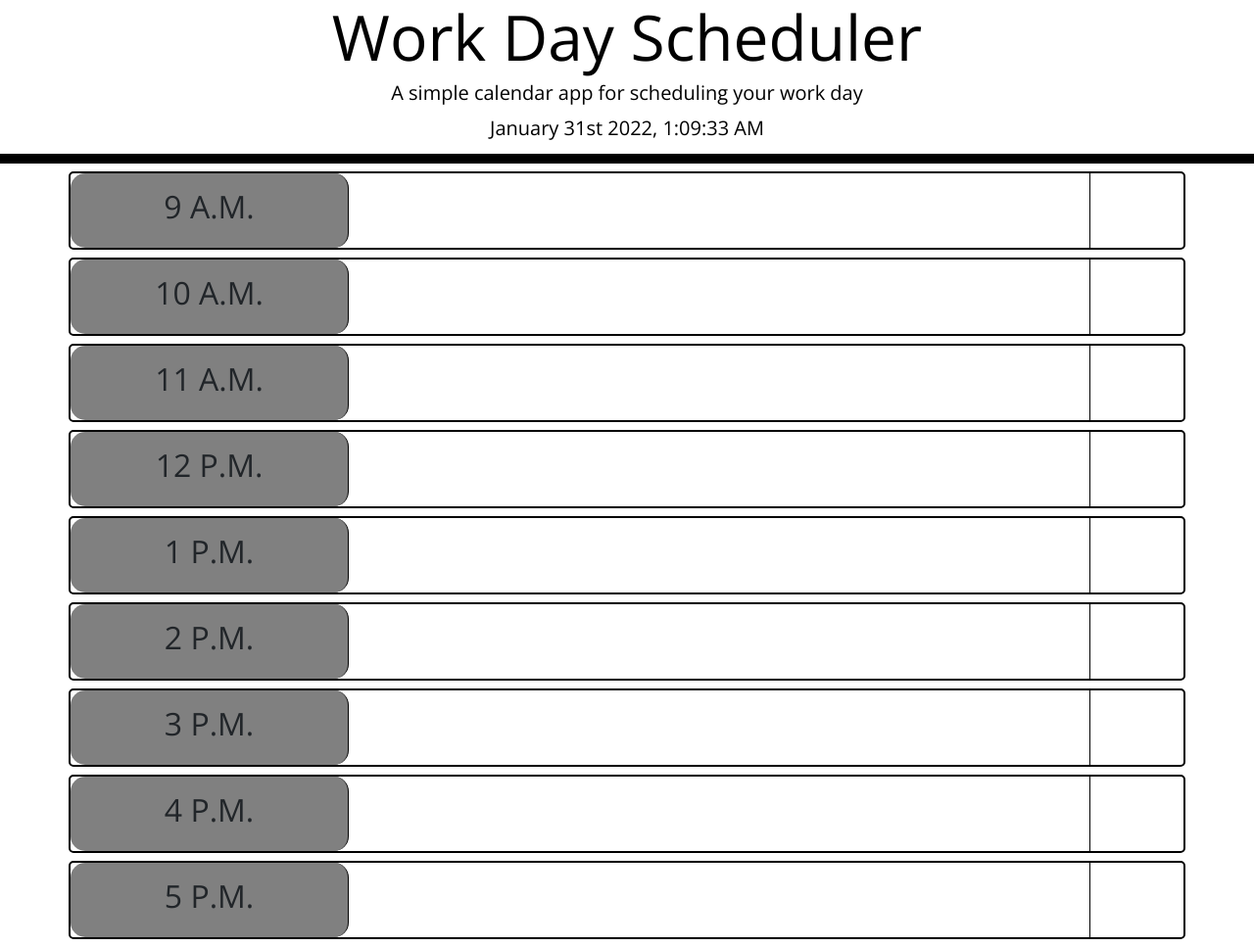
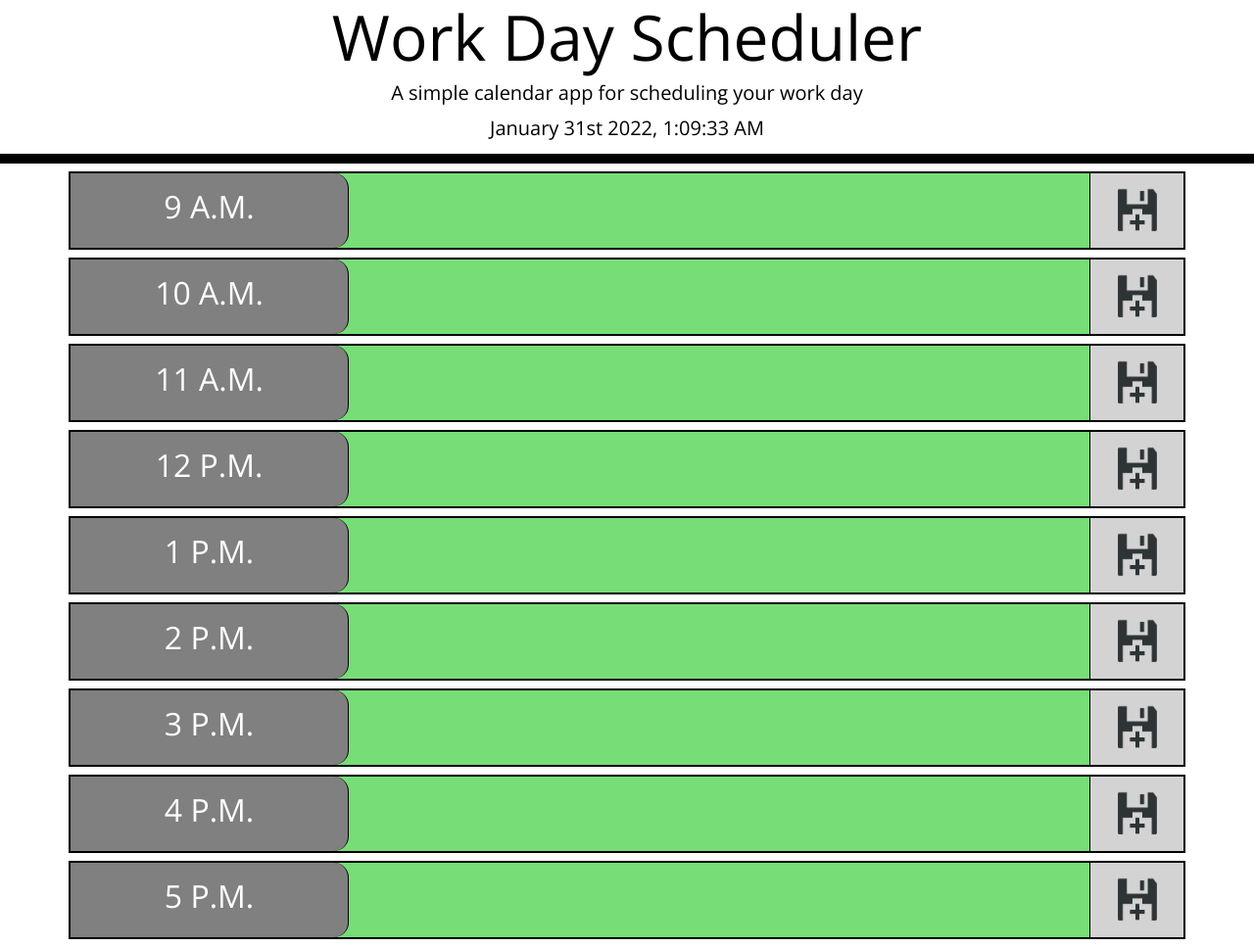
Before and after one commit to djmarcy/pt-planner, a plain HTML site: page index.html in a window 1280 px wide. Shown: the whole page at 98% size. Drawn offline with nearby package versions, Linux system fonts and the light colour scheme.

Commit message:
Moment functionality (timer in jumbotron and time-dependent background colors)

```diff
--- a/Assets/css/style.css
+++ b/Assets/css/style.css
@@ -31,7 +31,7 @@ textarea {
 
 .time-block {
   text-align: center;
-  border-radius: 15px;
+  border-radius: 0 15px 15px 0;
   display: flex;
   justify-content: center;
   background-color: gray;
@@ -49,8 +49,6 @@ textarea {
 .row {
   white-space: pre-wrap;
   height: 80px;
-  border: 2.5px solid black;
-  border-radius: 5px;
 }
 
 .hour {
@@ -60,12 +58,12 @@ textarea {
 }
 
 .past {
-  background-color: #d3d3d3;
+  background-color: #ff6961;
   color: white;
 }
 
 .present {
-  background-color: #ff6961;
+  background-color: #d3d3d3;
   color: white;
 }
 
@@ -75,9 +73,8 @@ textarea {
 }
 
 .saveBtn {
-  border-left: 1px solid black;
-  border-top-right-radius: 15px;
-  border-bottom-right-radius: 15px;
+  border-left: 1px solid #77dd77;
+  border-radius: 15px;
   background-color: #06aed5;
   color: white;
 }
@@ -86,3 +83,36 @@ textarea {
   font-size: 20px;
   transition: all 0.3s ease-in-out;
 }
+
+.event-block {
+  display: flex;
+  justify-content: center;
+  align-content: center;
+}
+
+input {
+  background-color: inherit;
+  border: none;
+  width: 100%;
+  height: 100%;
+}
+
+.save-block {
+  display: flex;
+  justify-content: center;
+  align-items: center;
+  background-color: #d3d3d3;
+}
+
+.save-img {
+  width: 66%;
+  height: 66%;
+}
+
+.save-img:hover {
+  cursor: pointer;
+}
+
+.hour-block {
+  border: solid 2px black;
+}
--- a/Assets/js/script.js
+++ b/Assets/js/script.js
@@ -1,10 +1,13 @@
 // Variables
 let timeBlock = document.getElementById("currentDay");
 let time = null;
+let currentTime = moment().format("H")
+let hour = document.querySelectorAll("[data-time]")
 
 // MomentJS & setInterval to ensure accurate timer
 // Display current time on page load or function updateTime refresh
 timeBlock.textContent = time;
+console.log(moment().format("h"));
 
 // Grab time on page load, and ensure after every setInterval iteration the time is re-pulled from moment JS and properly updated
 function updateTime() {
@@ -17,12 +20,17 @@ updateTime();
 setInterval(updateTime, 1000);
 
 // Conditional formatting to make rows in planner glow red for times already past, grey for the current hour, and green for times later in the day
-if (currentTime > moment().format("h")) {
-  console.log("do something");
-} else if (currentTime < moment().format("h")) {
-  console.log("do something else");
-} else {
-  console.log("do something entirely different");
+for (i = 0; i < hour.length; i++) {
+
+  let scheduledTime = parseInt(hour[i].dataset.time)
+
+  if (currentTime > scheduledTime) {
+    hour[i].classList.add("past")
+  } else if (currentTime < scheduledTime) {
+    hour[i].classList.add("future")
+  } else {
+    hour[i].classList.add("present")
+  }
 }
 
 // Local storage set/retrieval for events planned for the day
--- a/index.html
+++ b/index.html
@@ -28,58 +28,78 @@
     </header>
     <div class="container">
       <!-- Timeblocks go here -->
-      <div class="row my-2">
+      <div class="row hour-block my-2" data-time="9">
         <div class="time-block col-md-3"><h2>9 A.M.</h2></div>
-        <div class="event-block col-md-8"></div>
-        <div class="save-block col-md-1"></div>
+        <div class="event-block col-md-8">
+          <input type="textarea" name="textarea9" class="textarea">
+        </div>
+        <div class="save-block col-md-1">
+          <img src="./assets/imgs/icon-pack-2129743.png" alt="Save button" class="save-img">
+        </div>
       </div>
 
-      <div class="row my-2">
+      <div class="row hour-block my-2" data-time="10">
         <div class="time-block col-md-3"><h2>10 A.M.</h2></div>
-        <div class="event-block col-md-8"></div>
-        <div class="save-block col-md-1"></div>
+        <div class="event-block col-md-8">
+          <input type="textarea" name="textarea10" class="textarea"></div>
+        <div class="save-block col-md-1">
+          <img src="./assets/imgs/icon-pack-2129743.png" alt="Save button" class="save-img"></div>
       </div>
 
-      <div class="row my-2">
+      <div class="row hour-block my-2" data-time="11">
         <div class="time-block col-md-3"><h2>11 A.M.</h2></div>
-        <div class="event-block col-md-8"></div>
-        <div class="save-block col-md-1"></div>
+        <div class="event-block col-md-8">
+          <input type="textarea" name="textarea11" class="textarea"></div>
+        <div class="save-block col-md-1">
+          <img src="./assets/imgs/icon-pack-2129743.png" alt="Save button" class="save-img"></div>
       </div>
 
-      <div class="row my-2">
+      <div class="row hour-block my-2" data-time="12">
         <div class="time-block col-md-3"><h2>12 P.M.</h2></div>
-        <div class="event-block col-md-8"></div>
-        <div class="save-block col-md-1"></div>
+        <div class="event-block col-md-8">
+          <input type="textarea" name="textarea12" class="textarea"></div>
+        <div class="save-block col-md-1">
+          <img src="./assets/imgs/icon-pack-2129743.png" alt="Save button" class="save-img"></div>
       </div>
 
-      <div class="row my-2">
+      <div class="row hour-block my-2" data-time="13">
         <div class="time-block col-md-3"><h2>1 P.M.</h2></div>
-        <div class="event-block col-md-8"></div>
-        <div class="save-block col-md-1"></div>
+        <div class="event-block col-md-8">
+          <input type="textarea" name="textarea1" class="textarea"></div>
+        <div class="save-block col-md-1">
+          <img src="./assets/imgs/icon-pack-2129743.png" alt="Save button" class="save-img"></div>
       </div>
 
-      <div class="row my-2">
+      <div class="row hour-block my-2" data-time="14">
         <div class="time-block col-md-3"><h2>2 P.M.</h2></div>
-        <div class="event-block col-md-8"></div>
-        <div class="save-block col-md-1"></div>
+        <div class="event-block col-md-8">
+          <input type="textarea" name="textarea2" class="textarea"></div>
+        <div class="save-block col-md-1">
+          <img src="./assets/imgs/icon-pack-2129743.png" alt="Save button" class="save-img"></div>
       </div>
 
-      <div class="row my-2">
+      <div class="row hour-block my-2" data-time="15">
         <div class="time-block col-md-3"><h2>3 P.M.</h2></div>
-        <div class="event-block col-md-8"></div>
-        <div class="save-block col-md-1"></div>
+        <div class="event-block col-md-8">
+          <input type="textarea" name="textarea3" class="textarea"></div>
+        <div class="save-block col-md-1">
+          <img src="./assets/imgs/icon-pack-2129743.png" alt="Save button" class="save-img"></div>
       </div>
 
-      <div class="row my-2">
+      <div class="row hour-block my-2" data-time="16">
         <div class="time-block col-md-3"><h2>4 P.M.</h2></div>
-        <div class="event-block col-md-8"></div>
-        <div class="save-block col-md-1"></div>
+        <div class="event-block col-md-8">
+          <input type="textarea" name="textarea4" class="textarea"></div>
+        <div class="save-block col-md-1">
+          <img src="./assets/imgs/icon-pack-2129743.png" alt="Save button" class="save-img"></div>
       </div>
 
-      <div class="row my-2">
+      <div class="row hour-block my-2" data-time="17">
         <div class="time-block col-md-3"><h2>5 P.M.</h2></div>
-        <div class="event-block col-md-8"></div>
-        <div class="save-block col-md-1"></div>
+        <div class="event-block col-md-8">
+          <input type="textarea" name="textarea5" class="textarea"></div>
+        <div class="save-block col-md-1">
+          <img src="./assets/imgs/icon-pack-2129743.png" alt="Save button" class="save-img"></div>
       </div>
 
     </div>
```
Also changed, not shown: Assets/imgs/icon-pack-2129743.png (added).
